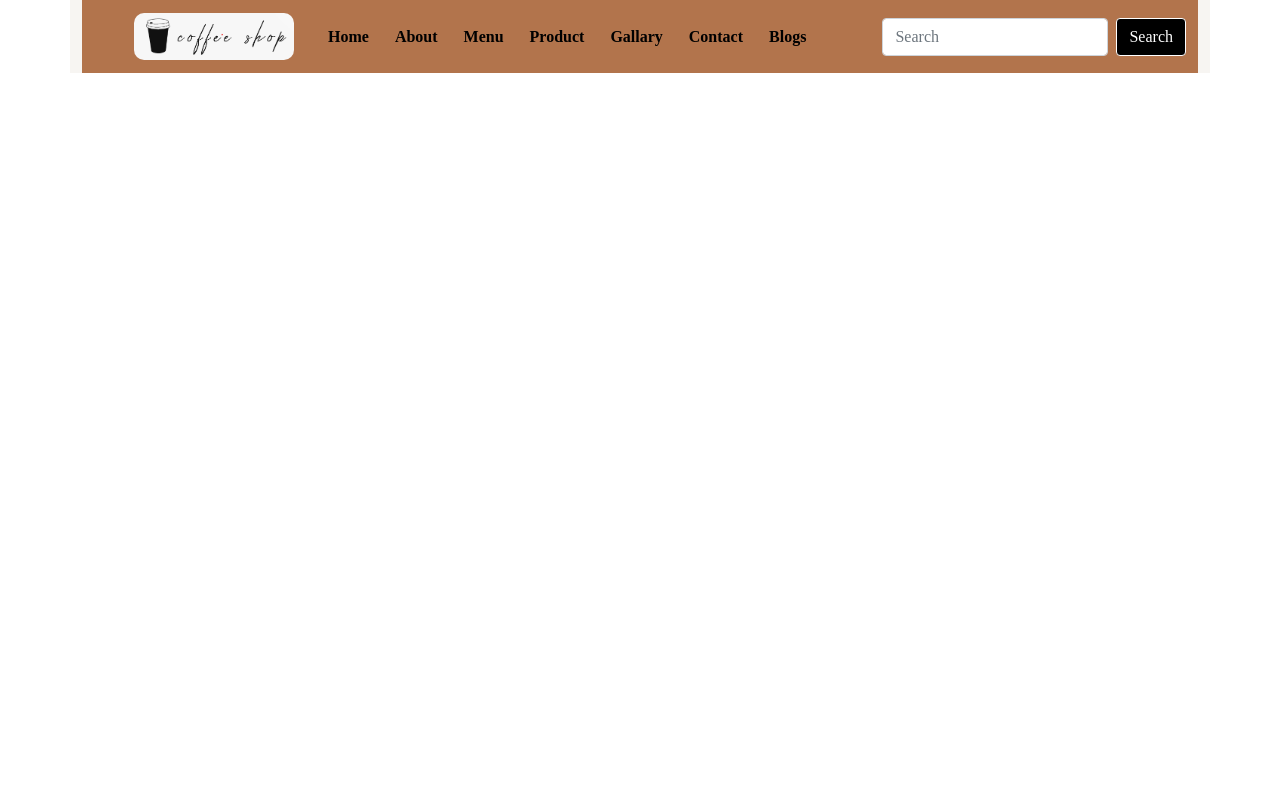
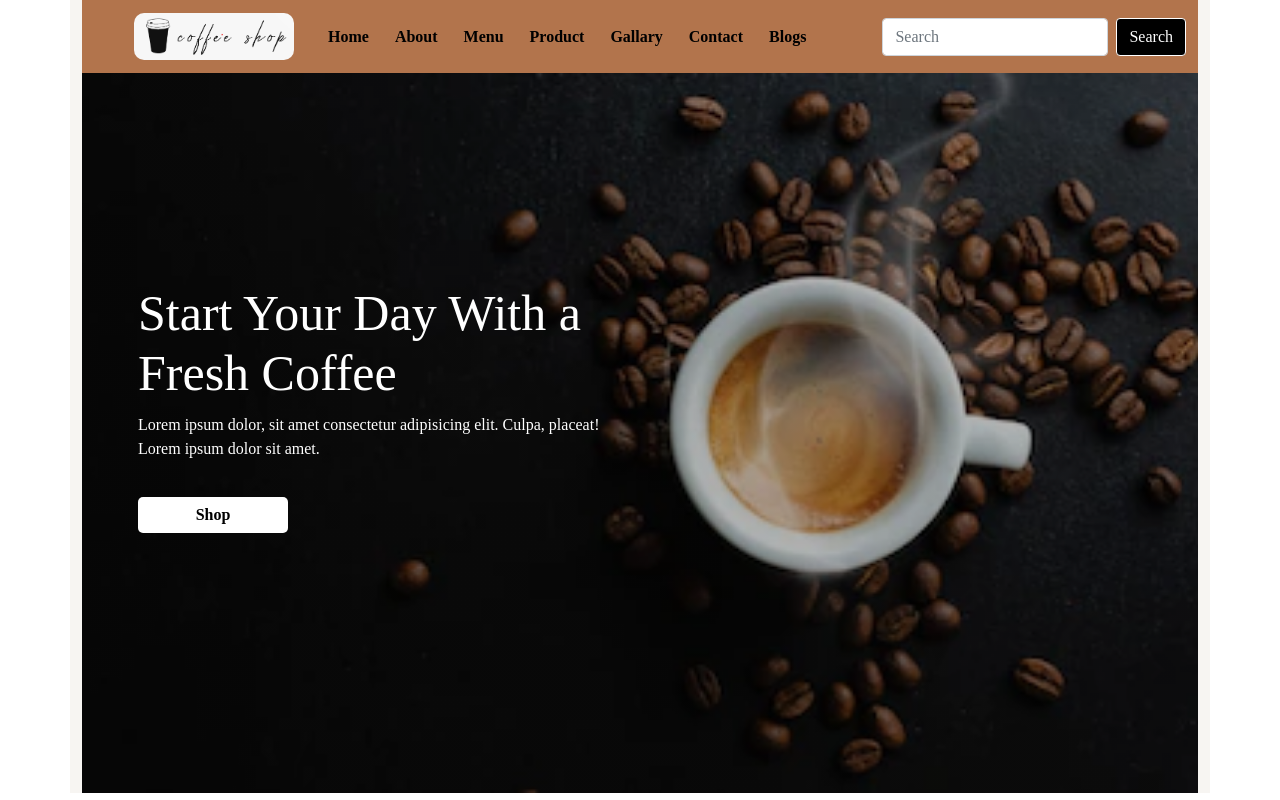
Before and after one commit to Thuvaraki/COFFEE-WEBSITE, a plain HTML site: page index.html in a window 1280 px wide. Drawn offline with nearby package versions, Linux system fonts and the light colour scheme.

Commit message:
Complete home section

```diff
--- a/index.html
+++ b/index.html
@@ -55,6 +55,21 @@
         </div>
       </nav>
 
+      <!-- home section -->
+      <section id="home">
+         <div class="content">
+            <h3>Start Your Day With a <br>Fresh Coffee</h3>
+            <p>Lorem ipsum dolor, sit amet consectetur adipisicing elit. Culpa, placeat!
+                <br>Lorem ipsum dolor sit amet.
+            </p>
+            <button id="btn">Shop</button>
+         </div>
+      </section>
+
+
+
+
+
    </div>
 
     <script src="https://cdn.jsdelivr.net/npm/bootstrap@5.0.2/dist/js/bootstrap.bundle.min.js" integrity="sha384-MrcW6ZMFYlzcLA8Nl+NtUVF0sA7MsXsP1UyJoMp4YLEuNSfAP+JcXn/tWtIaxVXM" crossorigin="anonymous"></script>
--- a/style.css
+++ b/style.css
@@ -54,3 +54,44 @@ html ::-webkit-scrollbar-thumb{
     color: white;
     border: 1px solid white;
 }
+
+/* home section */
+#home {
+    width: 100%;
+    height: 90vh;
+    background-image: linear-gradient(rgba(0, 0, 0, 0.3), rgba(0, 0, 0, 0.3)), url(./images/bc3.png);
+    background-repeat: no-repeat;
+    background-size: cover;
+    background-position: 88%;
+}
+
+#home .content {
+    padding-top: 210px;
+    margin-left: 56px;
+}
+
+#home .content h3 {
+    font-size: 50px;
+    color: white;
+}
+
+#home .content p {
+    margin-top: 10px;
+    color: white;
+}
+
+#btn{
+    width:150px;
+    height:36px;
+    margin-top: 20px;
+    background: white;
+    border-radius: 5px;
+    font-weight: bold;
+    border: none;
+    transition: .5s ease;
+    cursor: pointer;
+}
+
+#btn:hover{
+    background: #b2744c;
+}
```
